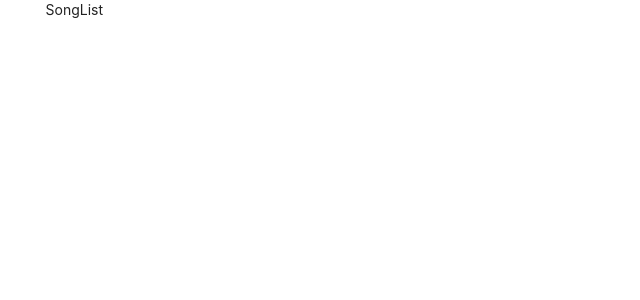
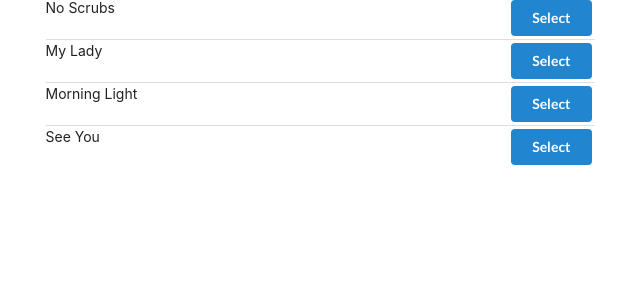
Before and after one commit to moulayja/React-Redux, a React (Create React App) app: page / in a window 1280 px wide. Shown: the top 300 px of the page, without its empty margins (31-671 px from the left). Built offline with nearby package versions, Linux system fonts and the light colour scheme.

Commit message:
Maping The State

```diff
--- a/src/components/App.js
+++ b/src/components/App.js
@@ -5,8 +5,12 @@ import SongList from './SongList';
 
 const App =()=>{
     return(
-        <div className='ui container'>
-            <SongList />
+        <div className='ui container grid'>
+            <div className='ui row'>
+                <div className='column eight wide'>
+                    <SongList />
+                </div>
+            </div>
         </div>
     )
 }
--- a/src/components/SongList.js
+++ b/src/components/SongList.js
@@ -2,16 +2,28 @@ import React, { Component} from 'react';
 import { connect } from 'react-redux';
 
 class SongList extends Component {
+    renderList(){
+        return this.props.songs.map((song)=>{
+            return(
+            <div className="item" key={song.title}>
+            <div className="right floated content" >
+                <button className="ui button primary">Select</button>
+            </div>
+            <div className="content">{song.title}</div>
+            </div>
+            )
+        })
+    }
     render(){
         return(
-            <div>SongList</div>
+            <div className="ui divided list">{this.renderList()}</div>
         );
     }
 }
 
 const mapStateToProps =(state)=>{
-    console.log(state)
-    return state
+    // console.log(state.songs)
+    return { songs: state.songs}
 }
 
 export default connect(mapStateToProps)(SongList);
```
